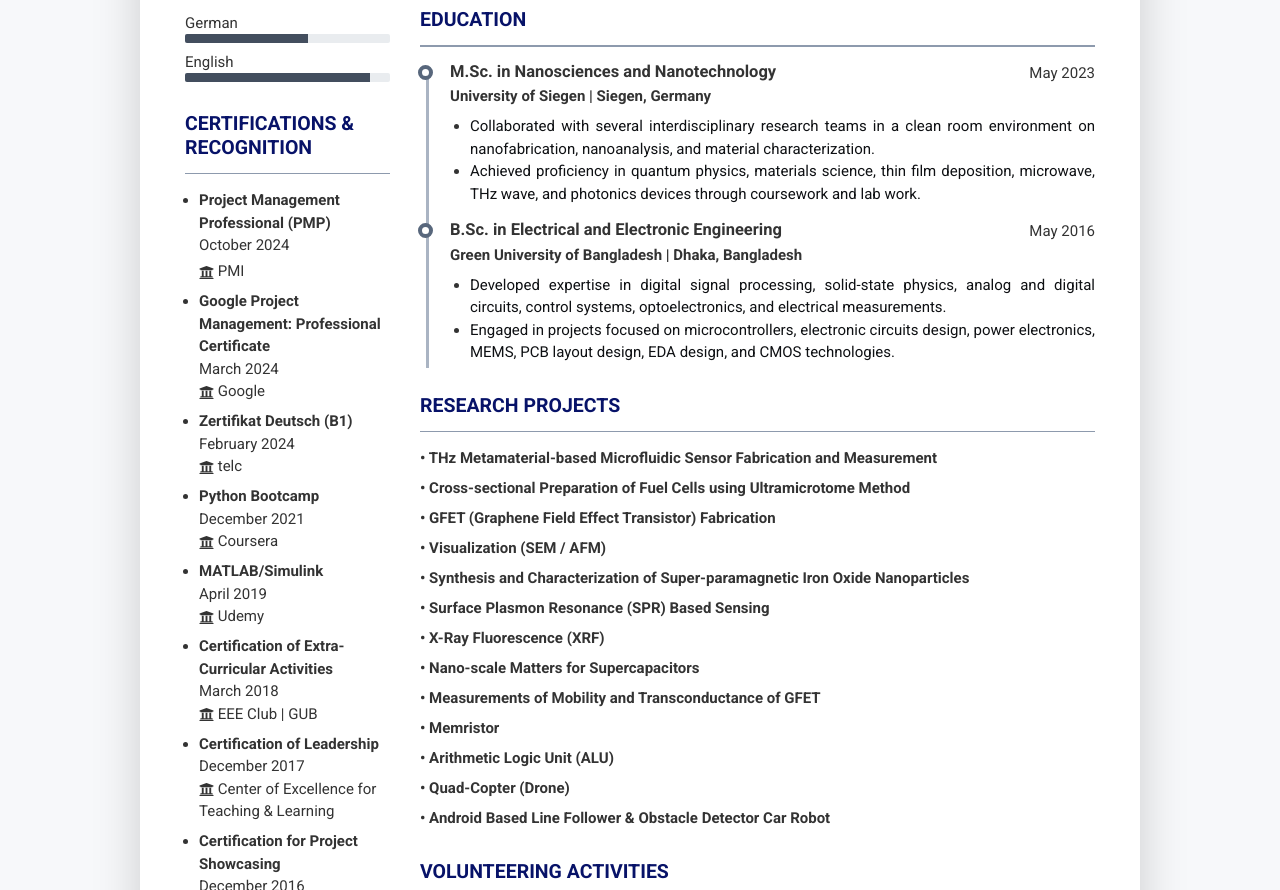
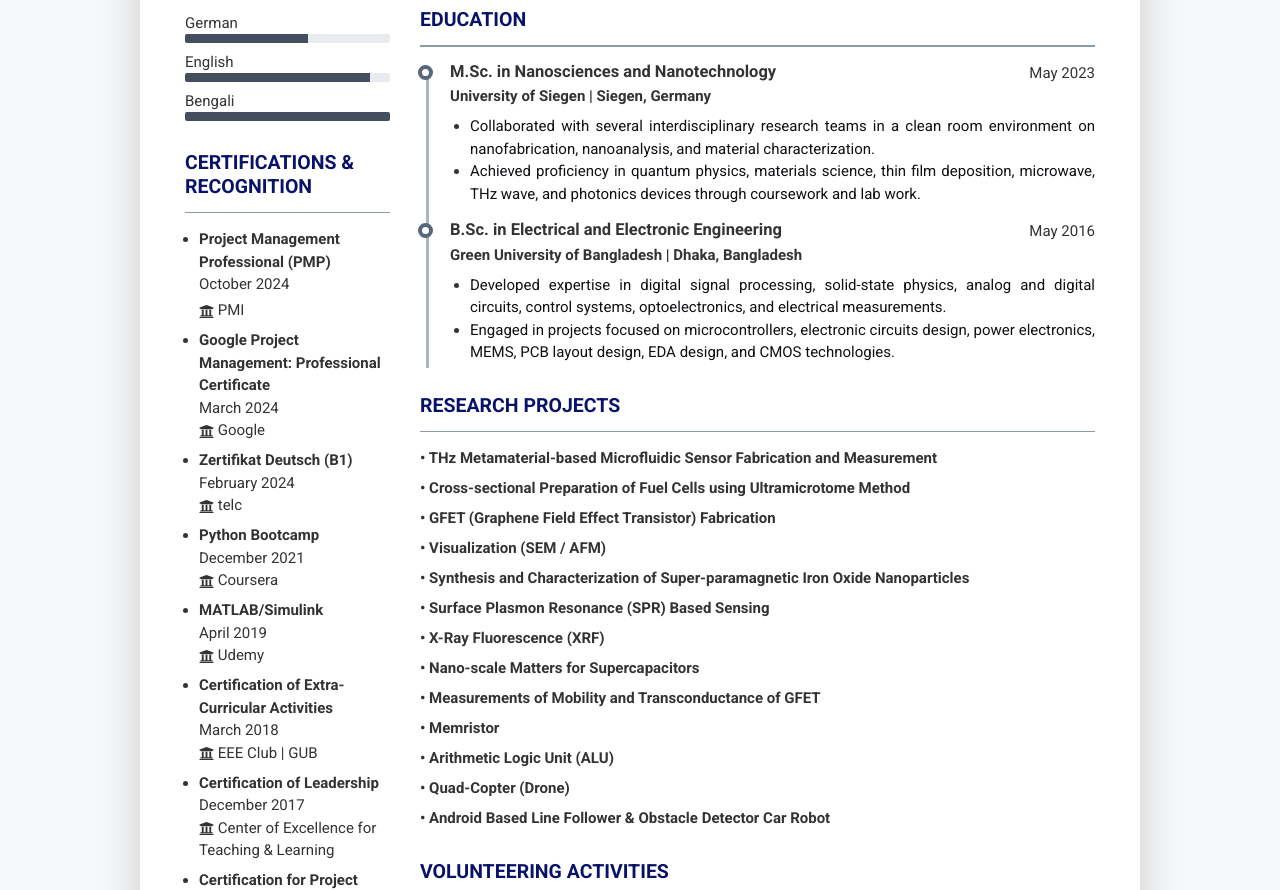
Before and after one commit to mydul/resume, a plain HTML site: page index.html in a window 1280 px wide. Shown: the part 1106-1996 px from the top of the page. Drawn offline with nearby package versions, Linux system fonts and the light colour scheme.

Commit message:
Update index.html

```diff
--- a/index.html
+++ b/index.html
@@ -439,6 +439,20 @@
                       <div class="progress resume-progress" style="justify-content: flex-start;">
                         <!-- Left align progress bar -->
                         <div class="progress-bar theme-progress-bar-dark" role="progressbar" style="width: 90%"
+                          aria-valuenow="25" aria-valuemin="0" aria-valuemax="100"></div>
+                      </div>
+                    </li>
+
+                    <li class="mb-2">
+                      <div class="resume-skill-name">
+                        <span class="badge"
+                          style="display: inline-block; margin: 0px; padding: 0px; line-height: 1.5; border-radius: 1px; font-size: 13px;">
+                          Bengali
+                        </span>
+                      </div>
+                      <div class="progress resume-progress" style="justify-content: flex-start;">
+                        <!-- Left align progress bar -->
+                        <div class="progress-bar theme-progress-bar-dark" role="progressbar" style="width: 100%"
                           aria-valuenow="25" aria-valuemin="0" aria-valuemax="100"></div>
                       </div>
                     </li>
```
